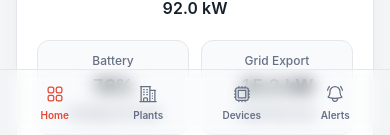
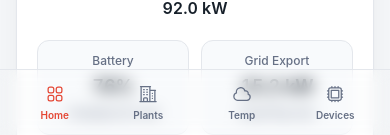
Before and after one commit to Bongkorch/tinamics_dashboard_iot, a Next.js app: page / in a window 390 px wide. Shown: the part 707-842 px from the top of the page. Built offline with nearby package versions, Linux system fonts and the light colour scheme.

Commit message:
change tab menubar on mobile device

```diff
--- a/components/layout/MobileNav.tsx
+++ b/components/layout/MobileNav.tsx
@@ -1,7 +1,7 @@
 'use client';
 
 import { usePathname } from 'next/navigation';
-import { BellAlertIcon, BuildingOffice2Icon, CpuChipIcon, Squares2X2Icon } from '@heroicons/react/24/outline';
+import { BuildingOffice2Icon, CloudIcon, CpuChipIcon, Squares2X2Icon } from '@heroicons/react/24/outline';
 import { cn } from '@/lib/cn';
 import { usePreferences } from '@/contexts/AppPreferences';
 
@@ -11,8 +11,8 @@ export function MobileNav() {
   const items = [
     { href: '/', label: t.nav.home, icon: Squares2X2Icon },
     { href: '/plants', label: t.nav.plants, icon: BuildingOffice2Icon },
+    { href: '/temperature', label: t.nav.tempShort, icon: CloudIcon },
     { href: '/devices', label: t.nav.devices, icon: CpuChipIcon },
-    { href: '/alerts', label: t.nav.alerts, icon: BellAlertIcon },
   ];
   return <nav className="fixed inset-x-0 bottom-0 z-40 grid h-[68px] grid-cols-4 border-t border-line bg-surface/95 px-2 backdrop-blur lg:hidden">{items.map((item) => { const Icon = item.icon; const active = item.href === '/' ? pathname === '/' : pathname.startsWith(item.href); return <a key={item.href} href={item.href} className={cn('flex flex-col items-center justify-center gap-1 text-[10px] font-semibold', active ? 'text-brand' : 'text-muted')}><Icon className="h-5 w-5"/><span>{item.label}</span></a>; })}</nav>;
 }
--- a/locales/en.ts
+++ b/locales/en.ts
@@ -1,5 +1,5 @@
 export const en = {
-  nav: { dashboard: 'Dashboard', plants: 'Plants', temperature: 'Temperature', devices: 'Devices', alerts: 'Alerts', notifications: 'Notifications', settings: 'Settings', home: 'Home' },
+  nav: { dashboard: 'Dashboard', plants: 'Plants', temperature: 'Temperature', tempShort: 'Temp', devices: 'Devices', alerts: 'Alerts', notifications: 'Notifications', settings: 'Settings', home: 'Home' },
   common: { viewAll: 'View all', updated: 'Updated', live: 'Live', normal: 'Normal', warning: 'Warning', offline: 'Offline', critical: 'Critical', info: 'Info', acknowledged: 'Acknowledged', needsAttention: 'Needs attention', language: 'Language', theme: 'Theme', light: 'Light', dark: 'Dark', english: 'EN', thai: 'TH', save: 'Save changes', exportCsv: 'Export CSV' },
   header: { energyOperations: 'Energy Operations', smartMonitoring: 'Smart monitoring', notifications: 'Notifications', settings: 'Settings', workspace: 'Demo workspace' },
   sidebar: { prototype: 'Frontend prototype', prototypeDesc: 'Mock data only. Ready for API integration later.', console: 'MVP Console' },
--- a/locales/th.ts
+++ b/locales/th.ts
@@ -1,5 +1,5 @@
 export const th = {
-  nav: { dashboard: 'แดชบอร์ด', plants: 'โรงงาน', temperature: 'อุณหภูมิ', devices: 'อุปกรณ์', alerts: 'Alarm', notifications: 'แจ้งเตือน', settings: 'ตั้งค่า', home: 'หน้าหลัก' },
+  nav: { dashboard: 'แดชบอร์ด', plants: 'โรงงาน', temperature: 'อุณหภูมิ', tempShort: 'อุณหภูมิ', devices: 'อุปกรณ์', alerts: 'Alarm', notifications: 'แจ้งเตือน', settings: 'ตั้งค่า', home: 'หน้าหลัก' },
   common: { viewAll: 'ดูทั้งหมด', updated: 'อัปเดต', live: 'เรียลไทม์', normal: 'ปกติ', warning: 'คำเตือน', offline: 'ออฟไลน์', critical: 'วิกฤต', info: 'ข้อมูล', acknowledged: 'รับทราบแล้ว', needsAttention: 'ต้องตรวจสอบ', language: 'ภาษา', theme: 'ธีม', light: 'สว่าง', dark: 'มืด', english: 'EN', thai: 'TH', save: 'บันทึกการเปลี่ยนแปลง', exportCsv: 'ส่งออก CSV' },
   header: { energyOperations: 'การจัดการพลังงาน', smartMonitoring: 'ระบบติดตามอัจฉริยะ', notifications: 'แจ้งเตือน', settings: 'ตั้งค่า', workspace: 'พื้นที่ทำงานตัวอย่าง' },
   sidebar: { prototype: 'Frontend Prototype', prototypeDesc: 'ใช้ข้อมูลจำลองเท่านั้น พร้อมเชื่อมต่อ API ภายหลัง', console: 'MVP Console' },
```
Also changed, not shown: 1 other file (tests, documents, lock files or other folders).
